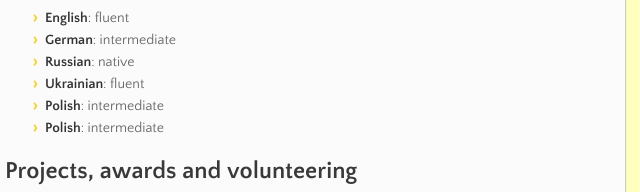
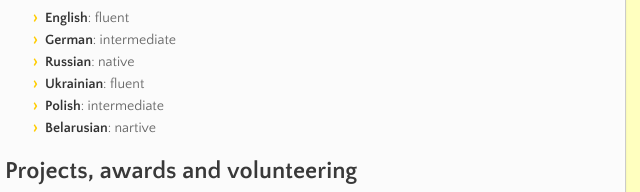
Before and after one commit to krystinashveda/new-cv, a plain HTML site: page index.html in a window 1280 px wide. Shown: the part 1282-1474 px from the top of the page, 341-981 px from the left. Drawn offline with nearby package versions, Linux system fonts and the light colour scheme.

Commit message:
Belarusian

```diff
--- a/index.html
+++ b/index.html
@@ -88,7 +88,7 @@
 <li><strong>Russian</strong>: native</li>
 <li><strong>Ukrainian</strong>: fluent</li>
 <li><strong>Polish</strong>: intermediate</li>
-<li><strong>Polish</strong>: intermediate</li>
+<li><strong>Belarusian</strong>: nartive</li>
 </ul>
 
 <h2>
```
